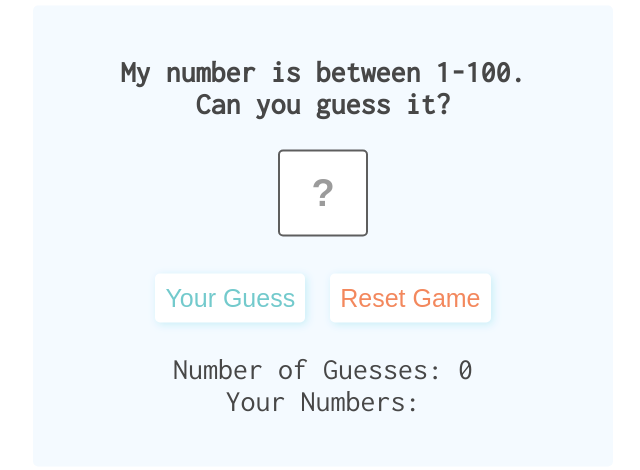
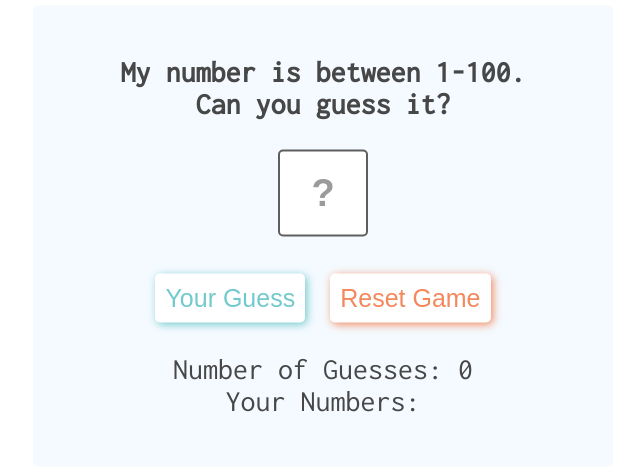
Before and after one commit to KodeIva/Guess-the-number, a plain HTML site: page index.html in a window 1280 px wide. Shown: the part 164-634 px from the top of the page, without its empty margins (317-957 px from the left). Drawn offline with Linux system fonts and the light colour scheme.

Commit message:
Button shadows added

```diff
--- a/style.css
+++ b/style.css
@@ -67,7 +67,7 @@ button {
  outline: none;
  cursor: pointer;
  transition: .5s ;
- box-shadow: 2px 2px 8px rgb(178, 232, 245);
+ box-shadow: 2px 2px 8px rgb(61, 181, 185);
 }
 
 button:hover {
@@ -78,6 +78,7 @@ transform: scale(1.1);
 
 button:last-child {
  color: rgb(238, 90, 31);
+ box-shadow: 2px 2px 8px rgb(238, 90, 31);
 }
 
 button:last-child:hover {
```
